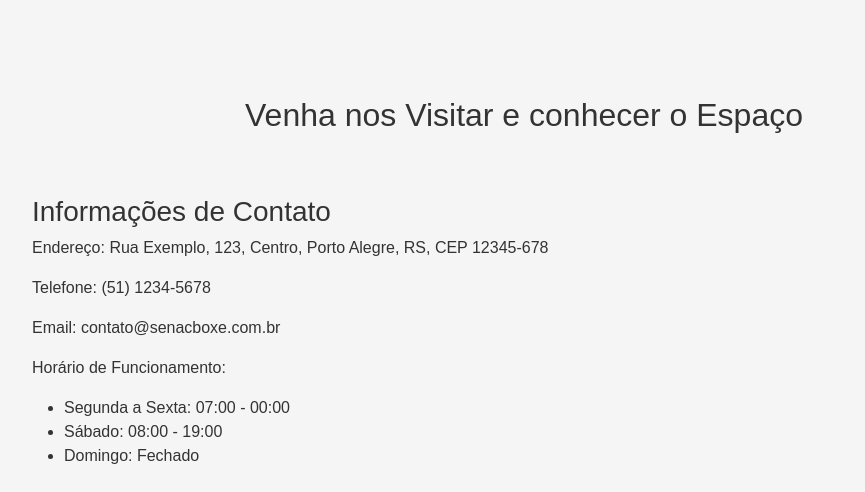
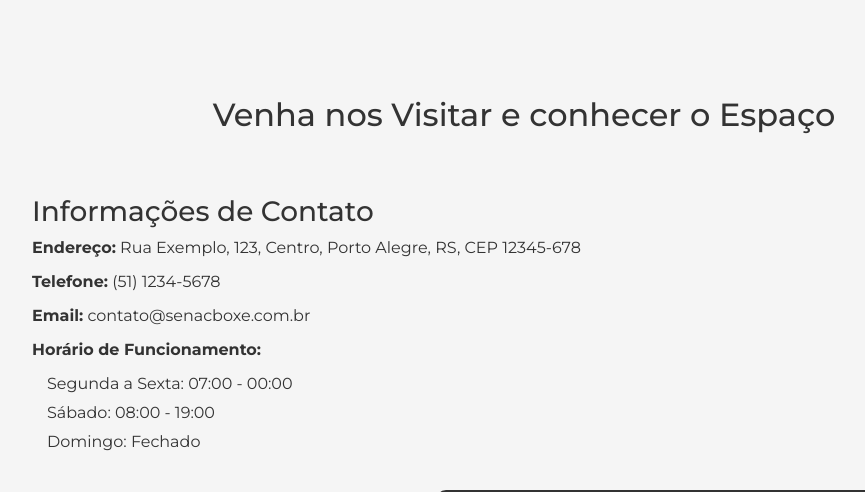
Before and after one commit to Mauricio-TW/Academia_Boxe, a PHP site: page /paginas/espaco.html in a window 1280 px wide. Shown: the part 3078-3570 px from the top of the page, without its empty margins (116-981 px from the left). Run offline with PHP 8.4, Linux system fonts and the light colour scheme.

Commit message:
Projeto Finalizado

```diff
--- a/CSS/Style.css
+++ b/CSS/Style.css
@@ -2,22 +2,27 @@
 
 .container h2.text-center {
   color: #333 !important;
+  font-family: 'Montserrat', sans-serif;
 }
 
 h2.text-center.text-danger {
   color: #333;
+  font-family: 'Montserrat', sans-serif;
 }
 
 .card-title {
   color: #333;
+  font-family: 'Montserrat', sans-serif;
 }
 
 .card-body h4.card-text {
   color: #333 !important;
+  font-family: 'Montserrat', sans-serif;
 }
 
 .card-text.text-danger {
   color: #333;
+  font-family: 'Montserrat', sans-serif;
 }
 
 .btn-danger {
--- a/CSS/agendamento.css
+++ b/CSS/agendamento.css
@@ -19,6 +19,7 @@
     margin-top: 20px;
     margin-bottom: 20px;
     text-align: center;
+    font-family: 'Montserrat', sans-serif;
 }
 
 .map-container {
--- a/CSS/cadastro.css
+++ b/CSS/cadastro.css
@@ -5,9 +5,7 @@ body {
     background-color: #f0f0f0;
   }
 
-
-
-  .login-container {
+   .login-container {
     display: flex;
     justify-content: center;
     align-items: center;
--- a/CSS/espaco.css
+++ b/CSS/espaco.css
@@ -5,7 +5,7 @@
 }
 
 body {
-  font-family: Arial, sans-serif;
+  font-family: 'Montserrat', sans-serif;
   background-color: #f5f5f5;
   color: #333;
 }
--- a/CSS/menu.css
+++ b/CSS/menu.css
@@ -110,6 +110,7 @@ label[for="bt_menu"]{
     margin-top: 40px;
     text-align: center;
     color: #333;
+    font-family: 'Montserrat', sans-serif;
 }
 
 .map-section {
@@ -127,6 +128,27 @@ label[for="bt_menu"]{
     flex: 1 1 40%; /* Define que o item ocupa 40% da largura do container */
     padding: 20px;
     text-align: left;
+    font-family: 'Montserrat', sans-serif;
+}
+
+.info ul {
+    list-style: none; /* Remove os marcadores padrão */
+    padding: 0;
+}
+
+.info ul li {
+    margin-bottom: 10px;
+    font-family: 'Montserrat', sans-serif;
+    line-height: 1.5;
+}
+
+.info ul ul {
+    margin-top: 5px;
+    padding-left: 15px;
+}
+
+.info ul ul li {
+    margin-bottom: 5px;
 }
 
 .map-container {
@@ -317,6 +339,28 @@ footer {
         content: none;
     }
 
+    /*Mapa*/
+    .map-container {
+        border: none; /* Remove a borda do mapa */
+        margin: 0; /* Remove qualquer margem */
+        padding: 0; /* Remove qualquer padding */
+        width: 100vw; /* Faz com que o mapa ocupe 100% da largura da tela */
+        max-width: 100%; /* Garante que o mapa não ultrapasse a largura da tela */
+    }
+
+    .map-container iframe {
+        width: 100vw; /* Faz com que o iframe ocupe 100% da largura da tela */
+        height: 300px; /* Ajusta a altura do mapa (reduzida) */
+        border: none; /* Remove a borda do iframe */
+    }
+
+    /* Link para o Google Maps */
+    .map-container a {
+        display: block;
+        width: 100%;
+        height: 100%;
+    }
+
     /*Footer*/
     .footer-links > div {
         gap: 15px;
@@ -335,4 +379,8 @@ footer {
         margin-left: 0;
         margin-right: 0;
     }
+
+    .footer-menu{
+        margin-right: 20px;
+    }
 }
--- a/paginas/cadastro.html
+++ b/paginas/cadastro.html
@@ -7,6 +7,7 @@
     <link href="https://cdn.jsdelivr.net/npm/bootstrap@5.3.3/dist/css/bootstrap.min.css" rel="stylesheet">
     <script src="https://cdn.jsdelivr.net/npm/bootstrap@5.3.3/dist/js/bootstrap.bundle.min.js"></script>
     <link rel="stylesheet" href="https://cdnjs.cloudflare.com/ajax/libs/font-awesome/6.0.0-beta3/css/all.min.css">
+    <link href="https://fonts.googleapis.com/css2?family=Montserrat:wght@400;500;700&display=swap" rel="stylesheet">
     <link rel="stylesheet" href="../CSS/telaInicial.css">
     <link rel="stylesheet" href="../CSS/menu.css">
     <link rel="stylesheet" href="../CSS/cadastro.css">
--- a/paginas/compras.html
+++ b/paginas/compras.html
@@ -7,6 +7,7 @@
   <link href="https://cdn.jsdelivr.net/npm/bootstrap@5.3.3/dist/css/bootstrap.min.css" rel="stylesheet">
   <script src="https://cdn.jsdelivr.net/npm/bootstrap@5.3.3/dist/js/bootstrap.bundle.min.js"></script>
   <link rel="stylesheet" href="https://cdnjs.cloudflare.com/ajax/libs/font-awesome/6.0.0-beta3/css/all.min.css">
+  <link href="https://fonts.googleapis.com/css2?family=Montserrat:wght@400;500;700&display=swap" rel="stylesheet">
   <link rel="stylesheet" href="../CSS/Style.css">
   <link rel="stylesheet" href="../CSS/menu.css">
   <meta name="author" content="Mauricio T Welter">
--- a/paginas/espaco.html
+++ b/paginas/espaco.html
@@ -7,6 +7,7 @@
   <link href="https://cdn.jsdelivr.net/npm/bootstrap@5.3.3/dist/css/bootstrap.min.css" rel="stylesheet">
   <script src="https://cdn.jsdelivr.net/npm/bootstrap@5.3.3/dist/js/bootstrap.bundle.min.js"></script>
   <link rel="stylesheet" href="https://cdnjs.cloudflare.com/ajax/libs/font-awesome/6.0.0-beta3/css/all.min.css">
+  <link href="https://fonts.googleapis.com/css2?family=Montserrat:wght@400;500;700&display=swap" rel="stylesheet">
   <link rel="stylesheet" href="../CSS/espaco.css">
   <link rel="stylesheet" href="../CSS/menu.css">
   <meta name="author" content="Mauricio T Welter">
@@ -84,7 +85,6 @@
   <section id="sobre" class="about-section">
     <div class="about-container">
       <!-- Div para a imagem -->
-      <!--CENTRALIZAR A IMAGEM DO RING-->
       <div class="about-image-container">
         <img src="../Imagens/ringueFoto1.jpg" alt="Foto do espaço da academia">
       </div>
@@ -173,24 +173,29 @@
   <section class="map-section">
     <div class="info">
       <h3>Informações de Contato</h3>
-      <p>Endereço: Rua Exemplo, 123, Centro, Porto Alegre, RS, CEP 12345-678</p>
-      <p>Telefone: (51) 1234-5678</p>
-      <p>Email: contato@senacboxe.com.br</p>
-      <p>Horário de Funcionamento:</p>
+      <ul>
+        <li><strong>Endereço:</strong> Rua Exemplo, 123, Centro, Porto Alegre, RS, CEP 12345-678</li>
+        <li><strong>Telefone:</strong> (51) 1234-5678</li>
+        <li><strong>Email:</strong> contato@senacboxe.com.br</li>
+        <li><strong>Horário de Funcionamento:</strong></li>
         <ul>
           <li>Segunda a Sexta: 07:00 - 00:00</li>
           <li>Sábado: 08:00 - 19:00</li>
           <li>Domingo: Fechado</li>
         </ul>
+      </ul>
     </div><!--fim da div info-->
+
     <div class="map-container">
+      <a href="https://www.google.com/maps" target="_blank"> <!-- Link para o Google Maps -->
         <div class="frameM">
           <iframe
             src="https://www.google.com/maps/embed?pb=!1m18!1m12!1m3!1d3453.7963101833193!2d-51.220083804631244!3d-30.042701007070256!2m3!1f0!2f0!3f0!3m2!1i1024!2i768!4f13.1!3m3!1m2!1s0x951978567f17f28d%3A0x2c2c5272bacf4d3a!2sSenac%20Tech!5e0!3m2!1spt-BR!2sbr!4v1718232872653!5m2!1spt-BR!2sbr"
-          width="600" height="450" style="border:0;" allowfullscreen="" loading="lazy"
+           allowfullscreen="" loading="lazy"
             referrerpolicy="no-referrer-when-downgrade"></iframe>
         </div><!--fim div frameM-->
-    </div> <!--fim div map-container-->
+      </a><!--fim link-->
+    </div><!--fim div map-container-->
   </section>
 
   <div class="footer-linha-container"></div>
--- a/paginas/login.html
+++ b/paginas/login.html
@@ -7,6 +7,7 @@
   <link href="https://cdn.jsdelivr.net/npm/bootstrap@5.3.3/dist/css/bootstrap.min.css" rel="stylesheet">
   <script src="https://cdn.jsdelivr.net/npm/bootstrap@5.3.3/dist/js/bootstrap.bundle.min.js"></script>
   <link rel="stylesheet" href="https://cdnjs.cloudflare.com/ajax/libs/font-awesome/6.0.0-beta3/css/all.min.css">
+  <link href="https://fonts.googleapis.com/css2?family=Montserrat:wght@400;500;700&display=swap" rel="stylesheet">
   <link rel="stylesheet" href="../CSS/menu.css">
   <link rel="stylesheet" href="../CSS/login.css">
   <meta name="author" content="Mauricio T Welter">
```
Also changed, not shown: other parts of CSS/espaco.css (+33 -11 lines), CSS/professores.css (+37 -0 lines), CSS/telaInicial.css (+21 -2 lines), paginas/agendamento.html (+14 -6 lines), paginas/index.html (+12 -12 lines), paginas/professores.html (+15 -11 lines). Lines whose indentation alone changed are shown as unchanged.
